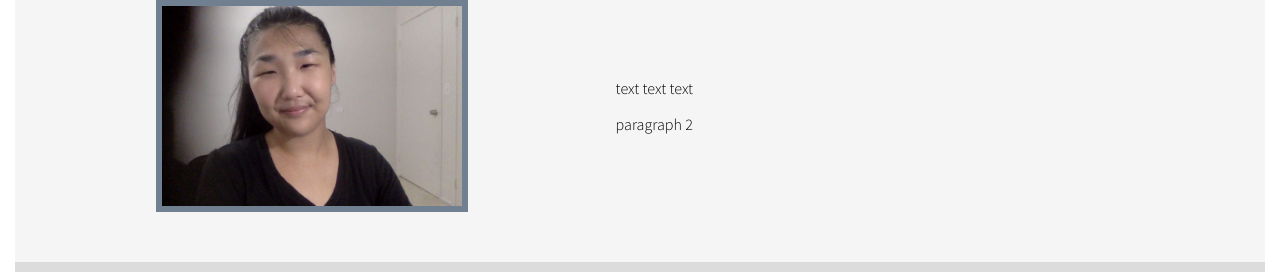
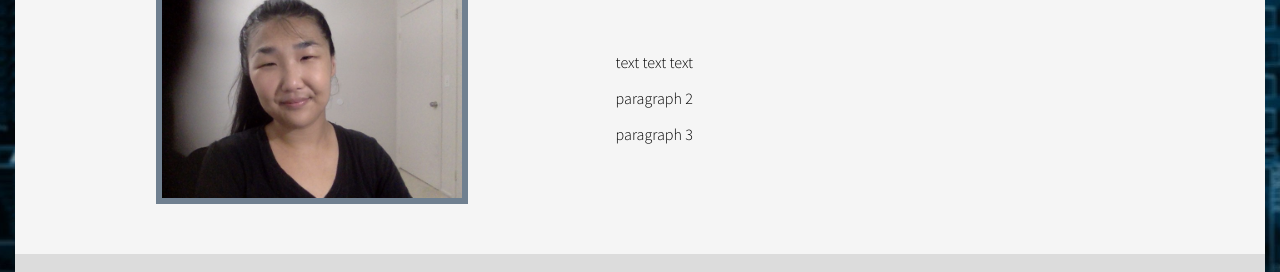
Before and after one commit to yunx2/lfz-prep-portfolio, a website: page index.html in a window 1280 px wide. Shown: the part 524-796 px from the top of the page. Drawn offline with Linux system fonts and the light colour scheme.

Commit message:
completed practice portfolio project

```diff
--- a/index.html
+++ b/index.html
@@ -3,8 +3,8 @@
   <head>
     <meta charset="UTF-8">
     <meta name="viewport" content="width=device-width, initial-scale=1.0">
+    <title>Yunyun</title>
     <link href="https://fonts.googleapis.com/css?family=Source+Sans+Pro:300,600&display=swap" rel="stylesheet">
-    <title>Yunyun</title>
     <link rel="stylesheet" href="grid.css">
     <link rel="stylesheet" href="styles.css">
   </head>
@@ -33,6 +33,7 @@
         <div class="col-5 text-align-reset">
           <p>text text text</p>
           <p>paragraph 2</p>
+          <p>paragraph 3</p>
         </div>
       </div>
       <!-- technologies -->
--- a/styles.css
+++ b/styles.css
@@ -1,5 +1,15 @@
 html {
   font-family: "Source Sans Pro", sans-serif;
+  scroll-behavior: smooth;
+}
+
+/* page background */
+
+body {
+  margin: 0;
+  background-image: url(assets/motherboard-wallpaper.jpg);
+  background-size: cover;
+  background-attachment: fixed;
 }
 
 /* utility classes */
```
